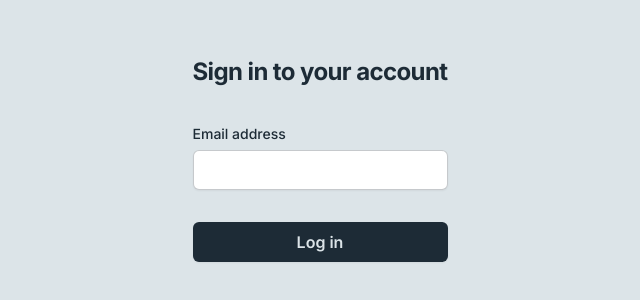
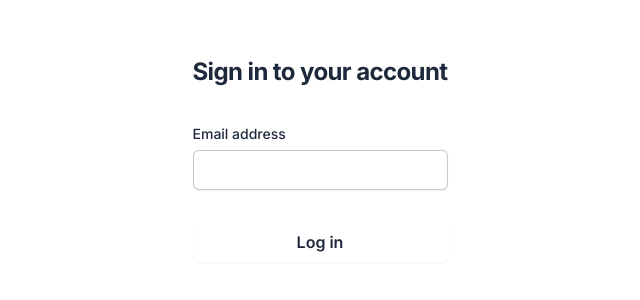
Before and after one commit to jean1591/boilerplate, a Next.js app: page /login in a window 1280 px wide. Shown: the part 242-542 px from the top of the page, without its empty margins (320-960 px from the left). Built offline with nearby package versions, Linux system fonts and the light colour scheme.

Commit message:
feat: use base colours

```diff
--- a/src/app/(private)/layout.tsx
+++ b/src/app/(private)/layout.tsx
@@ -1,16 +1,17 @@
 'use client'
 
 import { createClient } from '@/utils/supabase/client'
-import { redirect } from 'next/navigation'
 import { setUsername } from '../lib/store/features/user/slice'
 import { useDispatch } from 'react-redux'
 import { useEffect } from 'react'
+import { useRouter } from 'next/navigation'
 
 export default function PrivateLayout({
   children,
 }: Readonly<{
   children: React.ReactNode
 }>) {
+  const router = useRouter()
   const dispatch = useDispatch()
 
   useEffect(() => {
@@ -21,7 +22,8 @@ export default function PrivateLayout({
         const { data, error } = await supabase.auth.getUser()
 
         if (error || !data?.user) {
-          redirect('/login')
+          router.push('/login')
+          return
         }
 
         const { user } = data
@@ -29,7 +31,8 @@ export default function PrivateLayout({
         dispatch(setUsername(user.email!))
       } catch (error) {
         console.error('An error occured when fetching logged in user')
-        redirect('/login')
+        router.push('/login')
+        return
       }
     })()
   }, [])
--- a/src/app/(public)/login/page.tsx
+++ b/src/app/(public)/login/page.tsx
@@ -40,14 +40,14 @@ export default function LoginPage() {
               required
               onChange={(e) => setEmail(e.target.value)}
               autoComplete="email"
-              className="block w-full rounded-md py-2 pl-2 text-primary-content shadow-sm ring-1 ring-inset ring-primary-content/25 sm:text-sm sm:leading-6"
+              className="block w-full rounded-md py-2 pl-2 text-slate-800 shadow-sm ring-1 ring-inset ring-slate-800/25 sm:text-sm sm:leading-6"
             />
           </div>
         </div>
 
         <button
           onClick={handleLogin}
-          className="w-full rounded-md bg-primary-content px-4 py-2 text-center text-base font-semibold leading-6 text-primary shadow-sm hover:bg-primary-content/80"
+          className="bgslate-800-content textslate-800 hover:bgslate-800-content/80 w-full rounded-md px-4 py-2 text-center text-base font-semibold leading-6 shadow-sm"
         >
           Log in
         </button>
--- a/src/app/layout.tsx
+++ b/src/app/layout.tsx
@@ -16,10 +16,7 @@ export default function RootLayout({
     <StoreProvider>
       <html lang="fr">
         <body
-          className={classNames(
-            inter.className,
-            'bg-primary text-primary-content'
-          )}
+          className={classNames(inter.className, 'bg-white text-slate-800')}
         >
           <Toaster position="bottom-right" reverseOrder={true} />
           {children}
--- a/tailwind.config.ts
+++ b/tailwind.config.ts
@@ -1,17 +1,10 @@
-import type { Config } from "tailwindcss";
+import type { Config } from 'tailwindcss'
 
 const config: Config = {
-  content: ["./src/**/*.{js,ts,jsx,tsx,mdx}"],
+  content: ['./src/**/*.{js,ts,jsx,tsx,mdx}'],
   theme: {
-    extend: {
-      colors: {
-        primary: "#DCE4E8",
-        "primary-content": "#1D2B36",
-        secondary: "#3F6E93",
-        "secondary-content": "#83B5C4",
-      },
-    },
+    extend: {},
   },
   plugins: [],
-};
-export default config;
+}
+export default config
```
